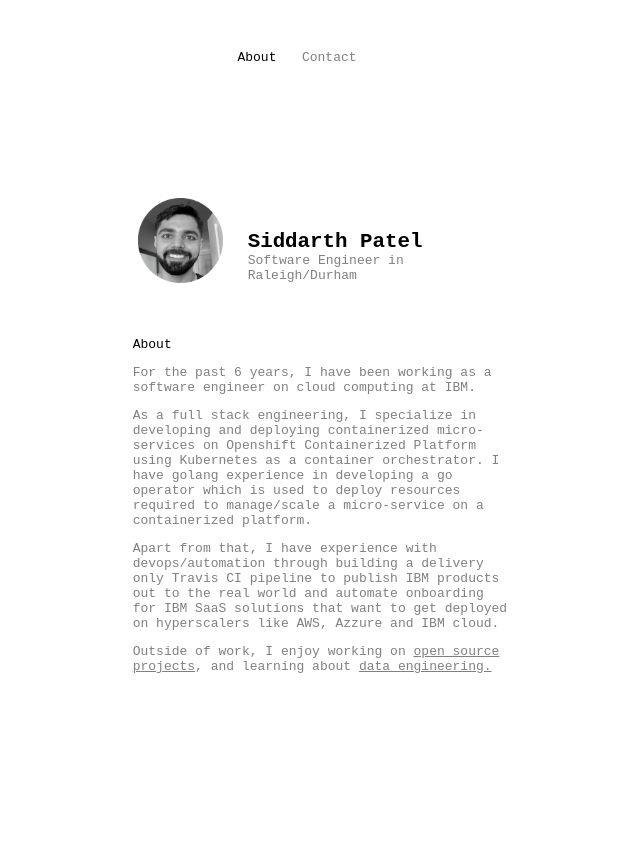
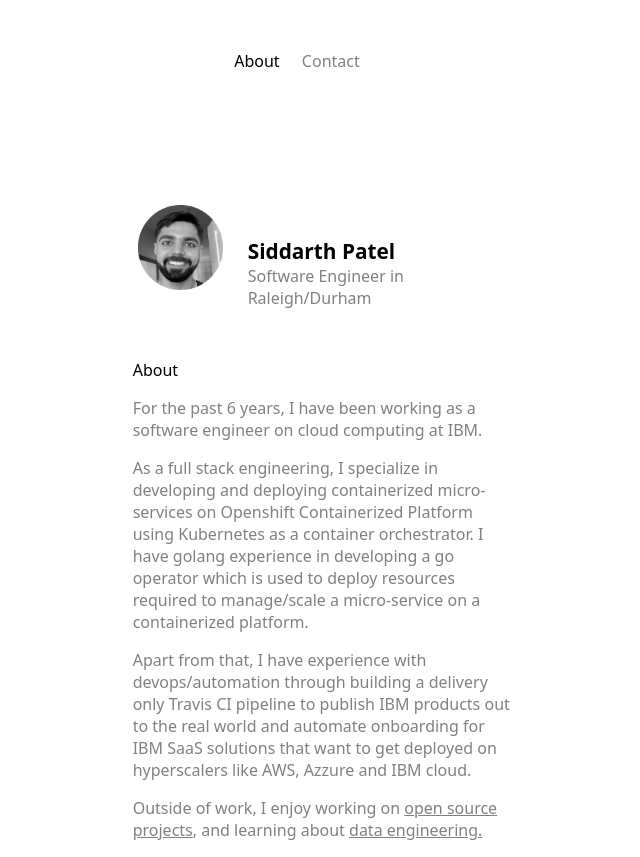
Before and after one commit to siddarthpatel/personal, a React app: page / in a window 1280 px wide. Shown: the whole page, without its empty margins (343-983 px from the left). Before the commit the page ends 800 px from the top, so only its background shows below. Built offline with nearby package versions, Linux system fonts and the light colour scheme.

Commit message:
change fonts

```diff
--- a/styles/base/_base.scss
+++ b/styles/base/_base.scss
@@ -4,8 +4,8 @@
 
 body {
   // font-family: "Inter", "Times New Roman", Times, serif, sans-serif;
-  // font-family: system-ui, -apple-system, BlinkMacSystemFont, 'Segoe UI', Roboto, Oxygen, Ubuntu, Cantarell, 'Open Sans', 'Helvetica Neue', sans-serif;
-  font-family: monospace;
+  font-family: system-ui, -apple-system, BlinkMacSystemFont, 'Segoe UI', Roboto, Oxygen, Ubuntu, Cantarell, 'Open Sans', 'Helvetica Neue', sans-serif;
+  // font-family: monospace;
   // font-size: 1.6rem;
   background: white;
 }
```
